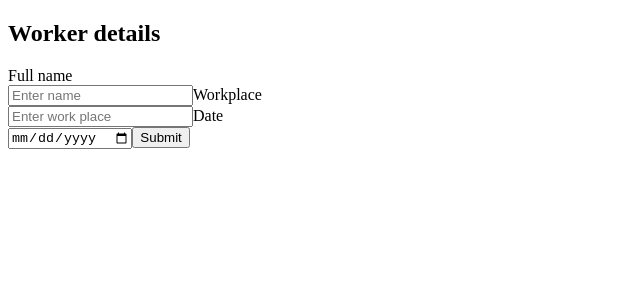
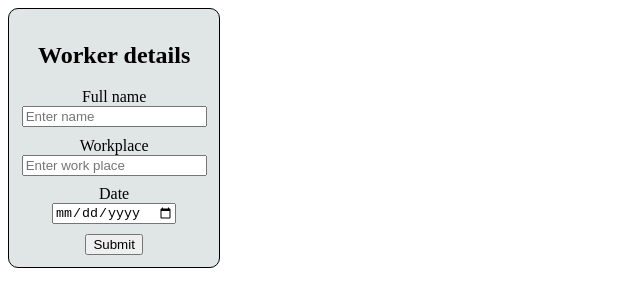
Before and after one commit to EhoodGoren/equipment-check, a React (Create React App) app: page /login in a window 1280 px wide. Shown: the top 306 px of the page, without its empty margins (0-640 px from the left). Built offline with nearby package versions, Linux system fonts and the light colour scheme.

Commit message:
Styled login form

```diff
--- a/src/Components/Equipment.css
+++ b/src/Components/Equipment.css
@@ -17,3 +17,6 @@
 #equipment tr td:nth-child(1), th:nth-child(1) {
     width: 5%;
 }
+#equipment .current-quantity {
+    width: 40%;
+}
--- /dev/null
+++ b/src/Components/Login.css
@@ -0,0 +1,12 @@
+#login-form {
+    background-color: #E0E6E5;
+    border-radius: 10px;
+    padding: 1%;
+    border: 1px solid black;
+    display: inline-block;
+    text-align: center;
+}
+
+#login-form div{
+    margin-bottom: 5%;
+}
--- a/src/Components/Login.jsx
+++ b/src/Components/Login.jsx
@@ -2,6 +2,7 @@ import React, { useRef } from "react";
 import { connect } from 'react-redux';
 import { useNavigate } from "react-router-dom";
 import { setUser } from "../redux/actions/userActions";
+import './Login.css';
 
 function Login({ setUser }) {
     const nameInput = useRef();
@@ -14,15 +15,21 @@ function Login({ setUser }) {
         navigate('/equipment');
     }
     return(
-        <div id='login'>
-            <h2>Worker details</h2>
+        <div id='login-form'>
+            <h2 id='login-title'>Worker details</h2>
+            <div id='login-name'>
                 <label htmlFor='name' >Full name</label><br />
                 <input name='name' placeholder="Enter name" ref={nameInput} />
+            </div>
+            <div id='login-workplace'>
                 <label htmlFor='workplace'>Workplace</label><br />
                 <input name='workplace' placeholder="Enter work place" ref={workplaceInput} />
+            </div>
+            <div id='login-date'>
                 <label htmlFor='date'>Date</label><br />
                 <input name='date' type='date' ref={dateInput} />
-            <button onClick={submitUser}>Submit</button>
+            </div>
+            <button id='login-submit' onClick={submitUser}>Submit</button>
         </div>
     )
 }
```
Lines whose indentation alone changed are shown as unchanged.
